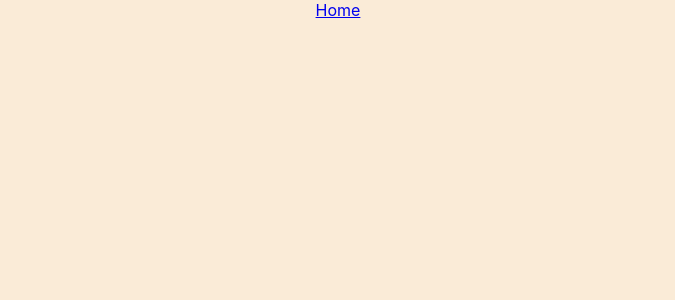
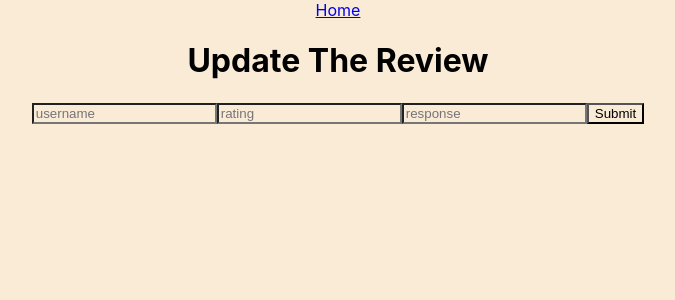
Before and after one commit to chriszc97/Pokemon-Review, a React (Create React App) app in the folder client/: page /reviewupdate/1 in a window 1280 px wide. Before the commit this address had no page. Shown: the top 300 px of the page, without its empty margins (302-977 px from the left). Built offline with nearby package versions, Linux system fonts and the light colour scheme; the HTML template or start-up script is replaced by a standard one.

Commit message:
Full Crud Functionality!

```diff
--- a/client/src/App.js
+++ b/client/src/App.js
@@ -7,6 +7,7 @@ import React from 'react';
 import NavBar from './compenonts/NavBar';
 import Details from './compenonts/Details';
 import Reviews from './compenonts/Reviews';
+import UpdateReview from './compenonts/UpdateReview';
 
 function App() {
   return (
@@ -18,6 +19,7 @@ function App() {
         <Routes>
           <Route exact path="/" element={<Home />} />
           <Route path="/game/:id" element={<Details />} />
+          <Route path="/reviewupdate/:id" element={<UpdateReview />} />
           <Route path="/review" element={<Reviews />} />
         </Routes>
       </BrowserRouter>
--- a/client/src/compenonts/DisplayReviews.jsx
+++ b/client/src/compenonts/DisplayReviews.jsx
@@ -56,7 +56,9 @@ const DisplayReviews = (props) =>{
             response={e.response}
             username={e.username}
             />
-            <button onClick = {()=> updateReview(e)}>
+            <button onClick = { () => navigate(`/reviewupdate/${e._id}`)}>
+
+            {/* {()=> updateReview(e)}> */}
               Update</button>
 
             <button onClick = { () =>deleteReview(e)}> Remove</button>
--- a/client/src/compenonts/UpdateReview.jsx
+++ b/client/src/compenonts/UpdateReview.jsx
@@ -1,10 +1,83 @@
-import React from 'react'
-import {useNavigate} from 'react-router-dom';
+import axios from 'axios';
+import React, { useEffect } from 'react'
+import {useState} from 'react';
+import {useParams} from 'react-router-dom'
+
+
 
 const UpdateReview = () =>{
+  const BASE_URL = 'http://localhost:3001/api/updatereview/'
+  let params = useParams();
+  console.log(params.id)
+  const[review,setReview] = useState([]);
+  const[updateReview, setUpdate]= useState({
+    username: '',
+    rating: '',
+    response: ''
+  })
+    const updateTheReview = async () =>{
+      const res = await axios.put(`${BASE_URL}${params.id}`, updateReview)
+      console.log(res.data)
+      setUpdate(res.data)
+    }
+
+
+    const update = (e) => {
+      e.preventDefault();
+      const currentReview = review;
+      const changeReview = updateReview;
+      currentReview.push(changeReview)
+      setReview(changeReview);
+      setUpdate({
+        username: '',
+        rating: '',
+        response: ''
+      })
+    }
+
+  const handleChange = (e) =>{
+    setUpdate({
+      ...updateReview,
+      [e.target.name]: e.target.value,
+    }
+    )
+  }
+
+  const formSubmit = (e) => {
+    update(e);
+    updateTheReview(params.id);
+    // updateTheReview();
+    // console.log(newReview);
+  };
+
+
   return (
     <div>
-      working
+      <h1>Update The Review</h1>
+      <form onSubmit={formSubmit}>
+      <input
+      type='text'
+      value={updateReview.username}
+      onChange={handleChange}
+      name={'username'}
+      placeholder={'username'}
+      />
+      <input
+      type="Number"
+      value={updateReview.rating}
+      onChange={handleChange}
+      name={'rating'}
+      placeholder={'rating'}
+      />
+      <input
+      type='text'
+      value={updateReview.response}
+      onChange={handleChange}
+      name={'response'}
+      placeholder={'response'}
+      />
+      <button>Submit</button>
+      </form>
     </div>
   )
 }
```
